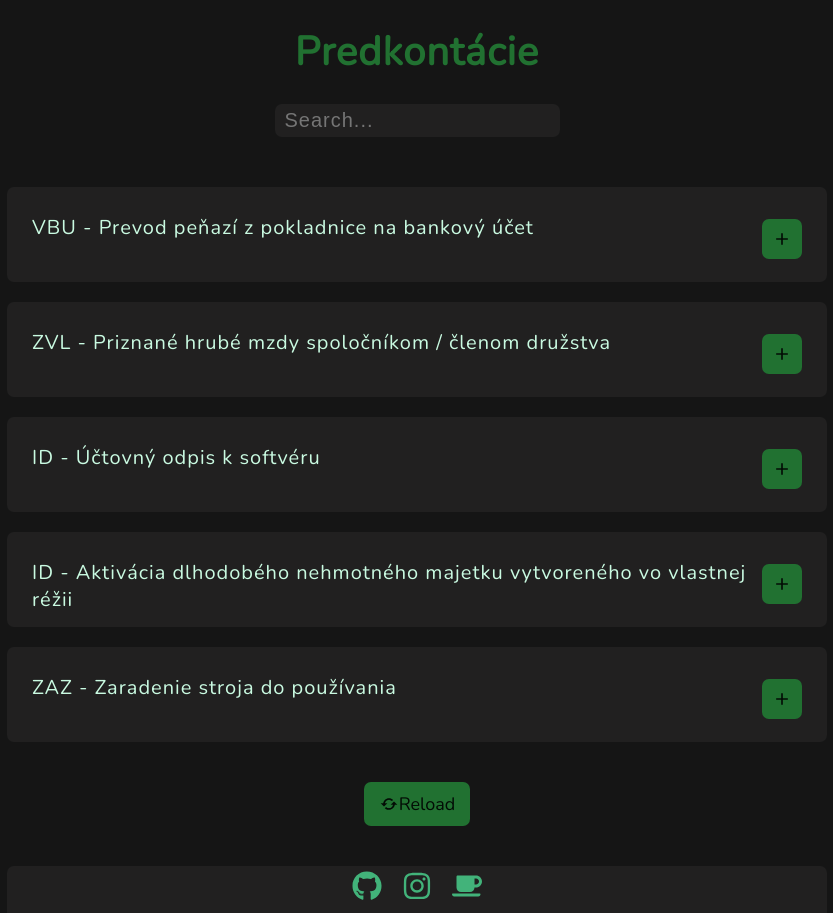
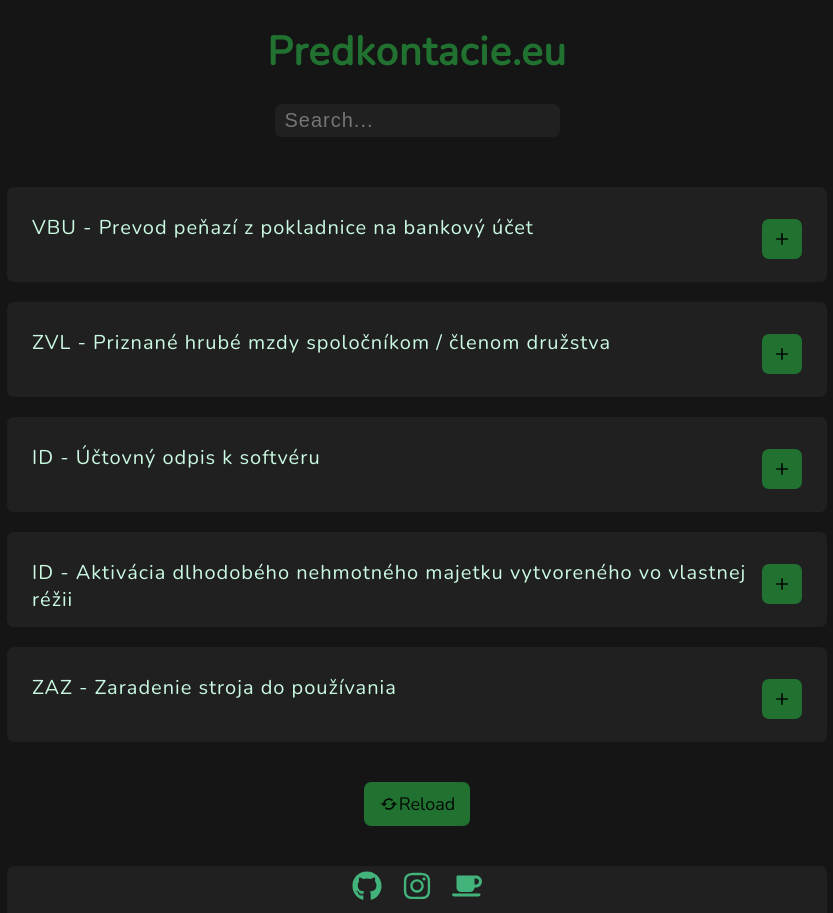
Before and after one commit to Tom4sko/Accounting-App, a React (Create React App) app: page / in a window 1280 px wide. Shown: the whole page, without its empty margins (223-1056 px from the left). Built offline with nearby package versions, Linux system fonts and the light colour scheme.

Commit message:
Update App.js

```diff
--- a/src/App.js
+++ b/src/App.js
@@ -58,7 +58,7 @@
   return (
     <div className="all-questions">
       <div className="header">
-        <h1>Predkontácie</h1>
+        <h1>Predkontacie.eu</h1>
         <form>
           <input type="text" placeholder="Search..." onChange={ (event) => setSearch(event.target.value)}></input>
         </form>
```
